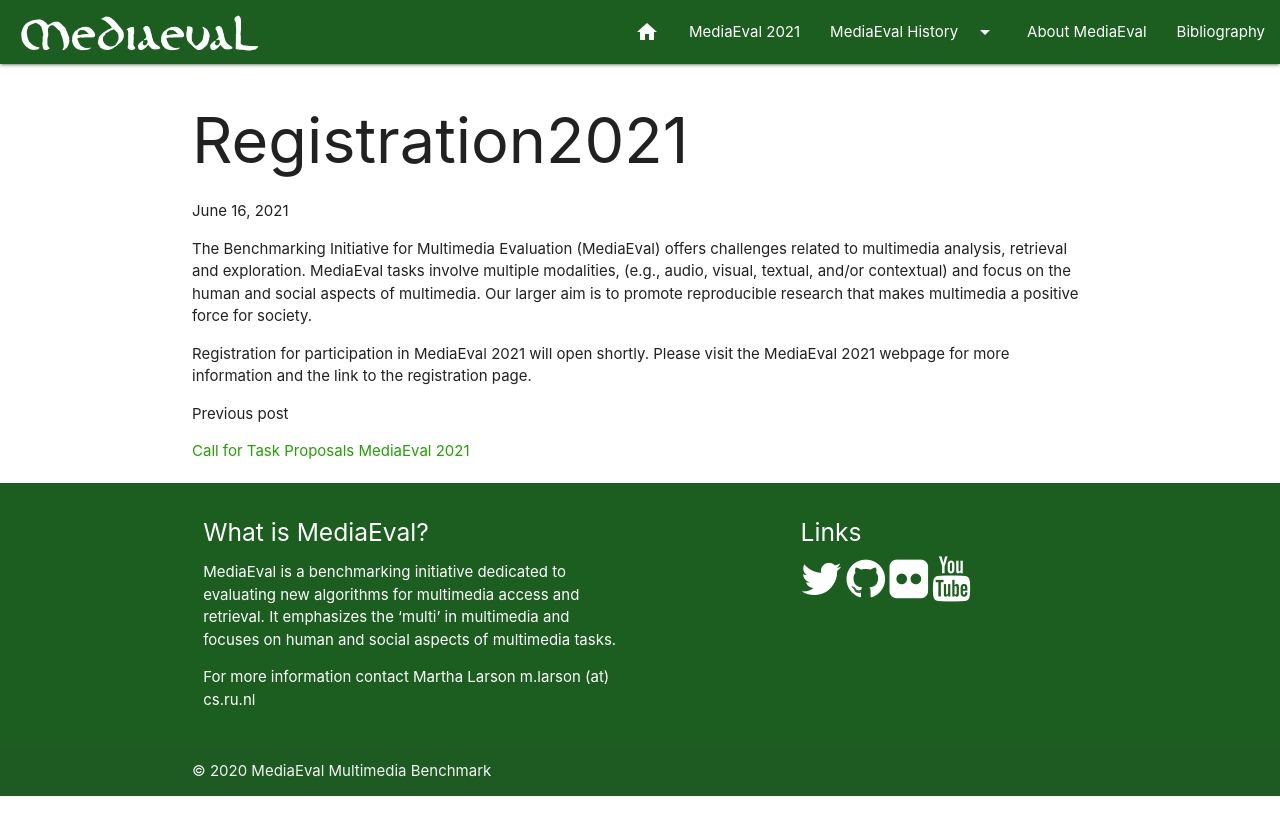
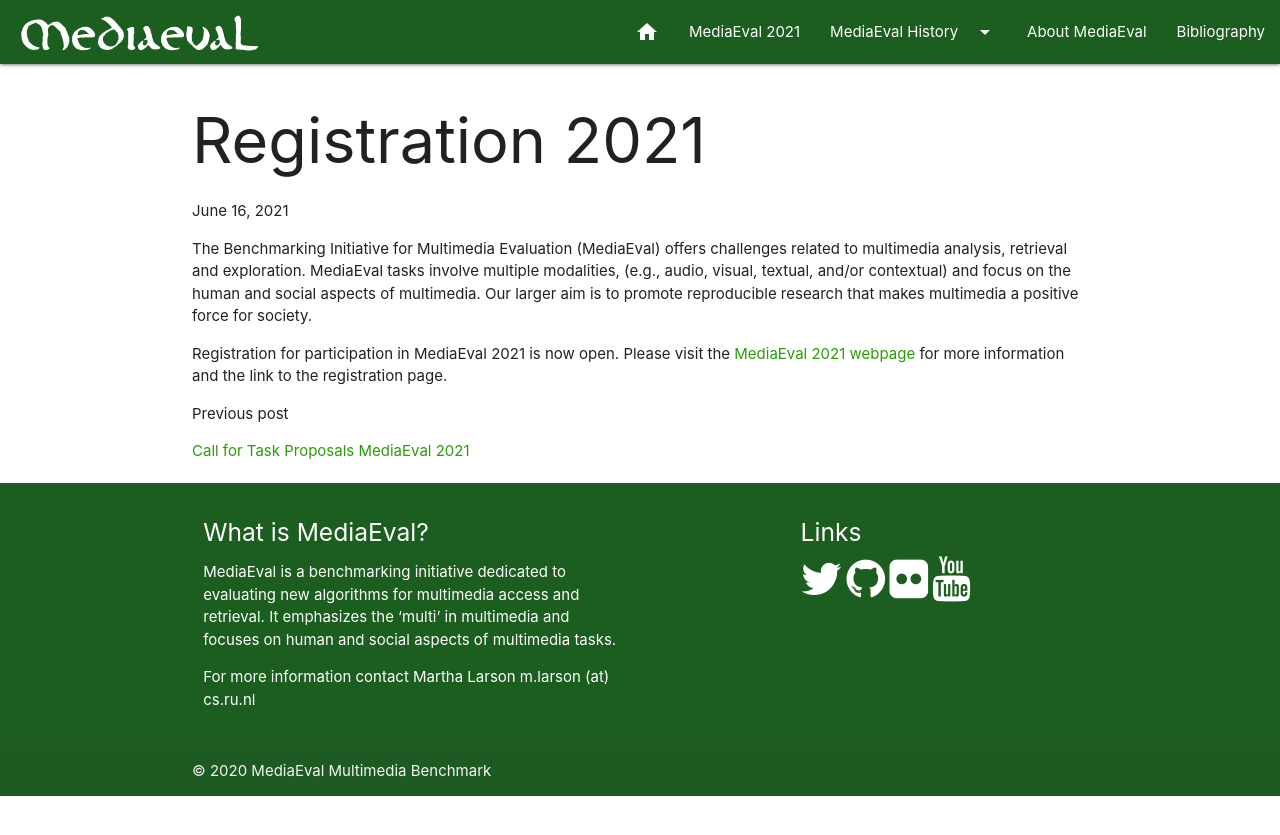
Before and after one commit to multimediaeval/multimediaeval.github.io, a Jekyll site: the page built from _posts/2021-06-16-registration-2021.md, in a window 1280 px wide. Shown: the top 835 px of the page. Built offline with Jekyll 4.4.1, drawn with Linux system fonts in a browser that asks for light colours; our own code applies the rules of GitHub Pages for plain Markdown files.

Commit message:
Update and rename 2021-06-16-registration2021.md to 2021-06-16-registration-2021.md
Added registration information.

```diff
--- a/_posts/2021-06-16-registration2021.md
+++ b/_posts/2021-06-16-registration-2021.md
@@ -1,3 +1,3 @@
 The Benchmarking Initiative for Multimedia Evaluation (MediaEval) offers challenges related to multimedia analysis, retrieval and exploration. MediaEval tasks involve multiple modalities, (e.g., audio, visual, textual, and/or contextual) and focus on the human and social aspects of multimedia. Our larger aim is to promote reproducible research that makes multimedia a positive force for society.
 
-Registration for participation in MediaEval 2021 will open shortly. Please visit the MediaEval 2021 webpage for more information and the link to the registration page.
+Registration for participation in MediaEval 2021 is now open. Please visit the [MediaEval 2021 webpage](https://multimediaeval.github.io/editions/2021/) for more information and the link to the registration page.
```
